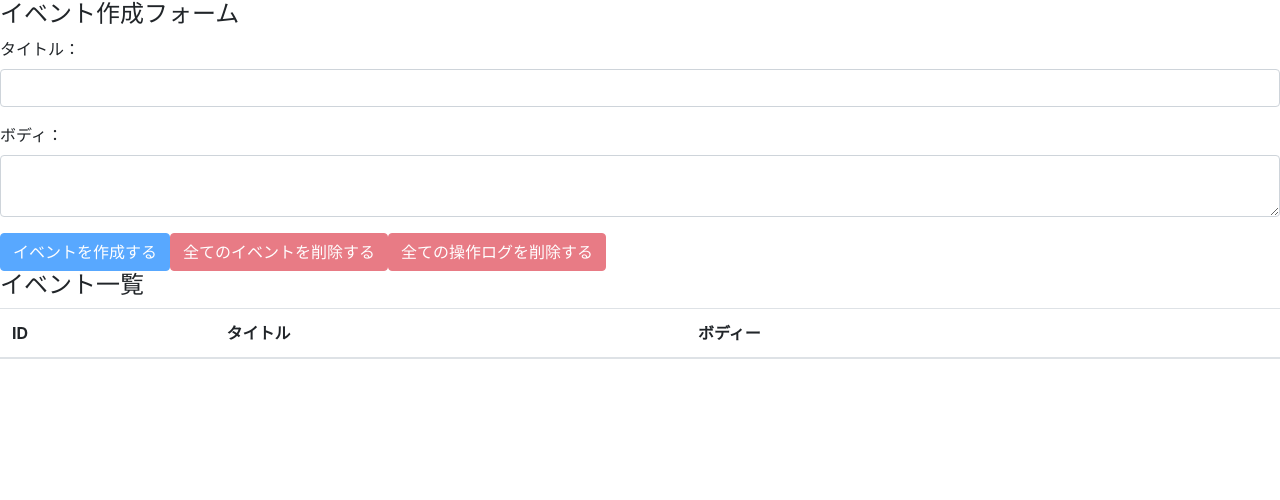
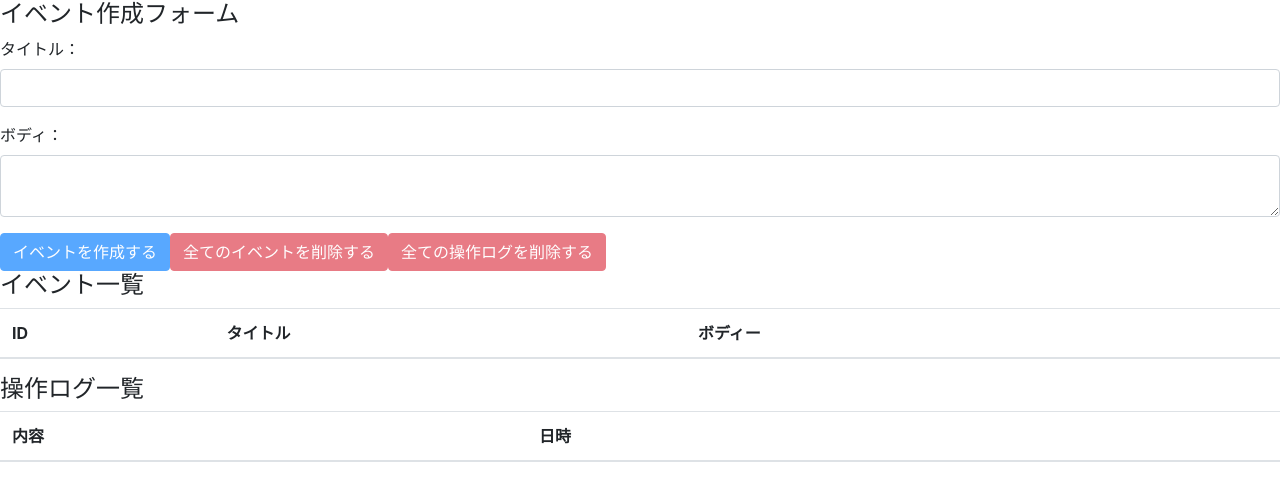
Before and after one commit to azufb/react-hooks-101, a React (Create React App) app: page / in a window 1280 px wide. Shown: the top 500 px of the page. Built offline with nearby package versions, Linux system fonts and the light colour scheme.

Commit message:
日時部分は、moment.jsで対応し、エラーが出ないようにした。

```diff
--- a/package.json
+++ b/package.json
@@ -4,6 +4,7 @@
   "private": true,
   "dependencies": {
     "bootstrap": "^4.3.1",
+    "moment": "^2.29.1",
     "react": "^17.0.2",
     "react-dom": "^17.0.2",
     "react-scripts": "3.0.1",
--- a/src/components/App.js
+++ b/src/components/App.js
@@ -4,6 +4,7 @@
 import AppContext from "../contexts/AppContext";
 import reducer from '../reducers';
 import Events from './Events';
+import OperationLogs from "./OperationLogs";
 
 const App = () => {
   const initialState = {
@@ -20,6 +21,7 @@
       <div className="container-fruid">
         <EventForm />
         <Events />
+        <OperationLogs />
       </div>
     </AppContext.Provider>
   );
--- a/src/components/Event.js
+++ b/src/components/Event.js
@@ -1,7 +1,7 @@
 import React, { useContext } from "react";
 import { DELETE_EVENT, ADD_OPERATION_LOG } from "../actions";
 import AppContext from "../contexts/AppContext";
-import { timeCurrentIso8601 } from "../utils";
+import { timeNow } from "../utils";
 
 const Event = ({ event }) => {
     const { dispatch } = useContext(AppContext);
@@ -15,8 +15,8 @@
 
         dispatch({
             type: ADD_OPERATION_LOG,
-            desciption: `イベント(id=${id})を削除しました。`,
-            operatedAt: timeCurrentIso8601()
+            description: `イベント(id=${id})を削除しました。`,
+            operatedAt: timeNow
         });
 
       }
--- a/src/components/EventForm.js
+++ b/src/components/EventForm.js
@@ -1,12 +1,13 @@
 import React, { useState, useContext } from "react";
 import { CREATE_EVENT, DELETE_ALL_EVENTS, ADD_OPERATION_LOG, DELETE_ALL_OPERATION_LOGS } from "../actions";
 import AppContext from "../contexts/AppContext";
-import { timeCurrentIso8601 } from "../utils";
+import { timeNow } from "../utils";
 
 const EventForm = () => {
     const { state, dispatch } = useContext(AppContext);
     const [title, setTitle] = useState('');
     const [body, setBody] = useState('');
+
 
     const addEvent = e => {
         e.preventDefault();
@@ -20,7 +21,7 @@
         dispatch({
             type: ADD_OPERATION_LOG,
             description: 'イベントを作成しました。',
-            operatedAt: timeCurrentIso8601()
+            operatedAt: timeNow
         });
 
         setTitle('');
@@ -38,7 +39,7 @@
             dispatch({
                 type: ADD_OPERATION_LOG,
                 description: '全てのイベントを削除しました。',
-                operatedAt: timeCurrentIso8601()
+                operatedAt: timeNow
             });
 
         }
--- /dev/null
+++ b/src/components/OperationLog.js
@@ -0,0 +1,12 @@
+import React from "react";
+
+const OperationLog = ({ operationLog }) => {
+    return (
+      <tr>
+        <td>{operationLog.description}</td>
+        <td>{operationLog.operatedAt}</td>
+      </tr>
+    )
+  }
+
+  export default OperationLog
--- /dev/null
+++ b/src/components/OperationLogs.js
@@ -0,0 +1,26 @@
+import React, { useContext } from 'react';
+import OperationLog from './OperationLog';
+import AppContext from "../contexts/AppContext";
+
+const OperationLogs = () => {
+    const { state } = useContext(AppContext);
+    return (
+        <div>
+            <h4>操作ログ一覧</h4>
+            <table className="table table-hover">
+                <thead>
+                <tr>
+                    <th>内容</th>
+                    <th>日時</th>
+                    <th></th>
+                </tr>
+                </thead>
+                <tbody>
+                    { state.operationLogs.map((operationLog, index) => (<OperationLog key={index} operationLog={operationLog} />))}
+                </tbody>
+            </table>
+        </div>
+    )
+}
+
+export default OperationLogs;
--- a/src/utils.js
+++ b/src/utils.js
@@ -1 +1,4 @@
-export const timeCurrentIso8601 = () => (new Date()).toISOString;
+import moment from "moment";
+// export const timeCurrentIso8601 = () => (new Date()).toISOString;
+
+export const timeNow = moment().format('YYYY-MM-DD h:mm:ss a');
```
Also changed, not shown: 1 other file (tests, documents, lock files or other folders).
